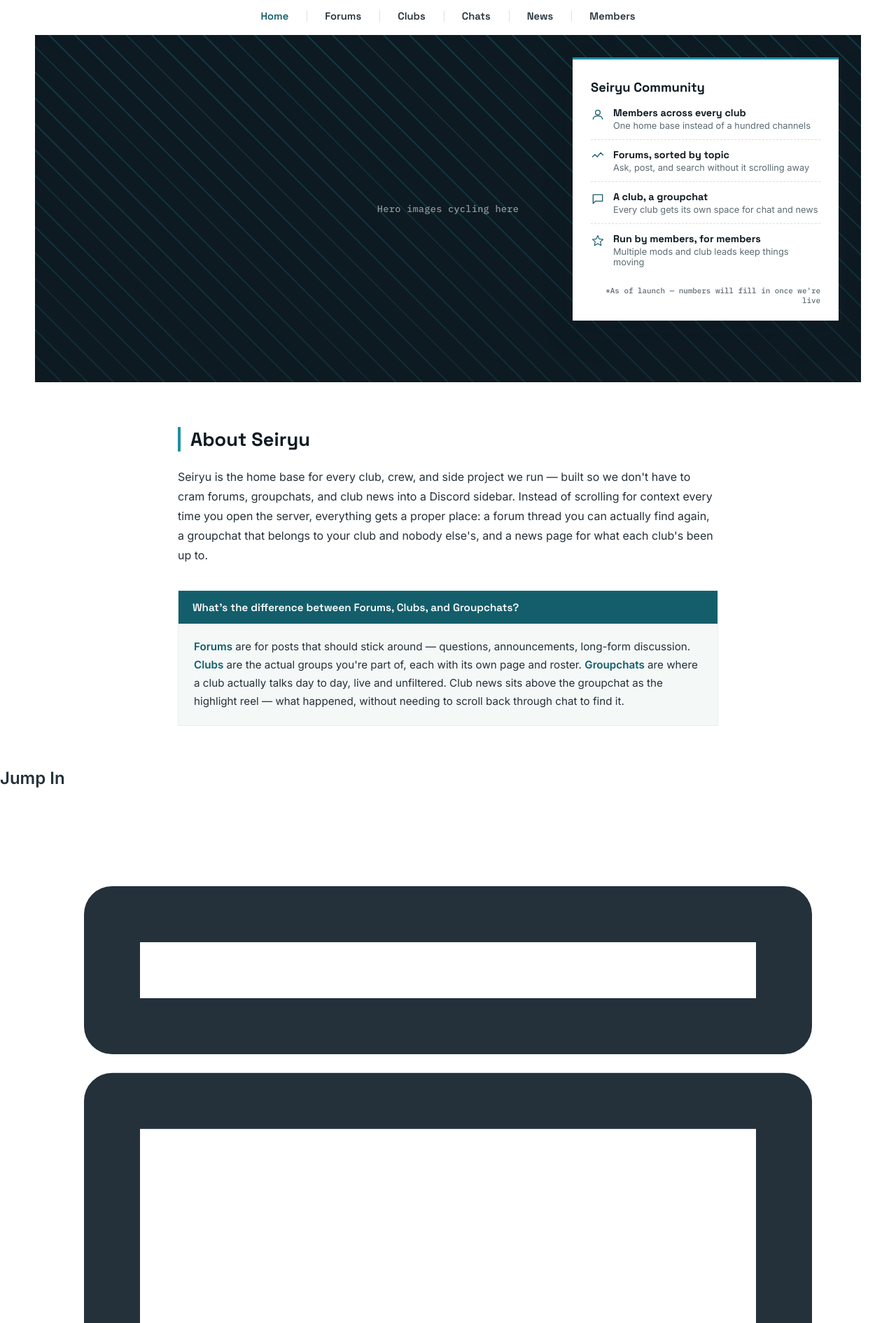
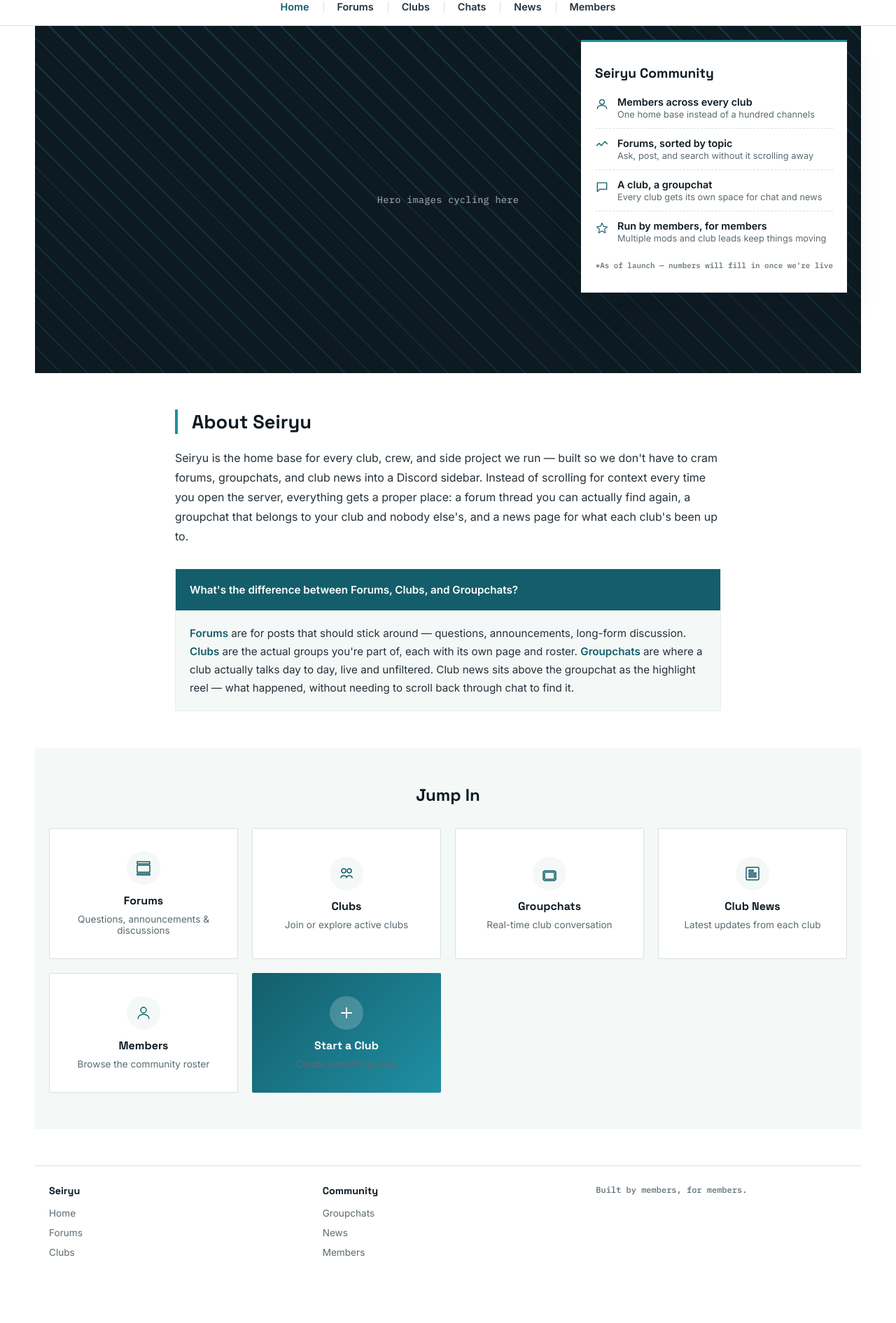
Before and after one commit to vantonioarauza-hub/seiryu-site, a plain HTML site: page index.html in a window 1280 px wide. Shown: the part 75-1965 px from the top of the page at 70% size. Drawn offline with Linux system fonts and the light colour scheme.

Commit message:
Update style.css

```diff
--- a/css/style.css
+++ b/css/style.css
@@ -1,25 +1,29 @@
-/* =========================================================
-   Seiryu — design tokens
-   Ink navy background sections, azure-teal accent (the dragon),
-   warm scale-gold for highlights, mist for light panels.
-   ========================================================= */
 :root {
   --ink: #0E1A22;
   --azure: #1F8FA3;
   --azure-deep: #145E6B;
+  --azure-light: #A8D5E2;
   --gold: #C79A3C;
+  --gold-light: #E8D4B8;
   --mist: #F4F8F7;
   --mist-dim: #E7EFED;
   --slate: #24313A;
   --slate-soft: #5B6B72;
   --hairline: #D8E2E0;
   --white: #FFFFFF;
+  --error: #D64545;
+  --success: #4CAF50;
 
   --font-display: "Space Grotesk", "Helvetica Neue", Arial, sans-serif;
   --font-body: "Inter", "Helvetica Neue", Arial, sans-serif;
   --font-mono: "IBM Plex Mono", ui-monospace, monospace;
 
   --max-width: 1180px;
+  --spacing-xs: 8px;
+  --spacing-sm: 12px;
+  --spacing-md: 20px;
+  --spacing-lg: 32px;
+  --spacing-xl: 52px;
 }
 
 * { box-sizing: border-box; }
@@ -36,37 +40,44 @@
 
 a { color: inherit; text-decoration: none; }
 ul { list-style: none; margin: 0; padding: 0; }
-button { font: inherit; }
+button { font: inherit; border: none; cursor: pointer; }
+h1, h2, h3, h4, h5, h6 { margin: 0; font-family: var(--font-display); }
 
 /* =========================================================
-   Header — wordmark centered above a nav row, like the reference
+   Header
    ========================================================= */
 .site-header {
-  padding-top: 20px;
+  position: sticky;
+  top: 0;
+  background: var(--white);
+  z-index: 100;
+  border-bottom: 1px solid var(--hairline);
 }
 
 .wordmark-row {
   display: flex;
   justify-content: center;
-  padding: 4px 24px 18px;
+  padding: var(--spacing-md) var(--spacing-md) var(--spacing-sm);
 }
 
 .wordmark {
   display: flex;
   align-items: center;
   gap: 10px;
+  transition: opacity 0.2s ease;
 }
 
+.wordmark:hover { opacity: 0.8; }
+
 .wordmark__mark {
-  width: 30px;
-  height: 30px;
+  width: 32px;
+  height: 32px;
   color: var(--azure-deep);
 }
 
 .wordmark__text {
-  font-family: var(--font-display);
   font-weight: 700;
-  font-size: 1.5rem;
+  font-size: 1.4rem;
   letter-spacing: 0.01em;
   color: var(--ink);
 }
@@ -74,6 +85,7 @@
 .primary-nav {
   max-width: var(--max-width);
   margin: 0 auto;
+  padding: 0 var(--spacing-md);
 }
 
 .primary-nav ul {
@@ -99,10 +111,9 @@
 
 .primary-nav a {
   display: block;
-  padding: 12px 26px;
-  font-family: var(--font-display);
+  padding: var(--spacing-sm) var(--spacing-md);
   font-weight: 600;
-  font-size: 0.92rem;
+  font-size: 0.9rem;
   color: var(--slate);
   transition: color 0.15s ease;
 }
@@ -112,7 +123,6 @@
   color: var(--azure-deep);
 }
 
-/* thin dragon-scale rule under the nav, the site's recurring motif */
 .scale-rule {
   height: 6px;
   background-image: radial-gradient(circle at 50% -40%, var(--azure) 0 5px, transparent 5px);
@@ -123,8 +133,7 @@
 }
 
 /* =========================================================
-   Hero — full-bleed media with an overlapping feature card,
-   card anchored upper-right exactly like the reference
+   Hero
    ========================================================= */
 .hero {
   position: relative;
@@ -165,26 +174,25 @@
 
 .feature-card {
   position: absolute;
-  top: 32px;
-  right: 32px;
-  width: min(380px, 86vw);
+  top: var(--spacing-md);
+  right: var(--spacing-md);
+  width: min(380px, 90vw);
   background: var(--white);
-  padding: 28px 26px 22px;
+  padding: var(--spacing-lg) var(--spacing-md);
   box-shadow: 0 18px 40px rgba(14, 26, 34, 0.18);
   border-top: 3px solid var(--azure);
 }
 
 .feature-card__title {
-  margin: 0 0 16px;
-  font-family: var(--font-display);
-  font-size: 1.15rem;
+  margin: 0 0 var(--spacing-md);
+  font-size: 1.2rem;
   color: var(--ink);
 }
 
 .feature-card__list li {
   display: flex;
-  gap: 12px;
-  padding: 12px 0;
+  gap: var(--spacing-sm);
+  padding: var(--spacing-sm) 0;
   border-top: 1px dashed var(--hairline);
 }
 
@@ -203,7 +211,6 @@
 
 .feature-card__list strong {
   display: block;
-  font-family: var(--font-display);
   font-size: 0.9rem;
   color: var(--ink);
 }
@@ -216,7 +223,7 @@
 }
 
 .feature-card__note {
-  margin: 14px 0 0;
+  margin: var(--spacing-sm) 0 0;
   text-align: right;
   font-family: var(--font-mono);
   font-size: 0.68rem;
@@ -224,33 +231,33 @@
 }
 
 /* =========================================================
-   About — heading, body copy, and a highlighted callout box
+   About
    ========================================================= */
 .about {
   max-width: 820px;
   margin: 0 auto;
-  padding: 64px 24px 40px;
+  padding: var(--spacing-xl) var(--spacing-md);
 }
 
 .about__heading {
-  font-family: var(--font-display);
   font-size: 1.7rem;
   color: var(--ink);
   border-left: 4px solid var(--azure);
-  padding-left: 14px;
-  margin: 0 0 22px;
+  padding-left: var(--spacing-md);
+  margin: 0 0 var(--spacing-md);
 }
 
 .about__body {
   font-size: 1rem;
   line-height: 1.75;
   color: var(--slate);
-  margin: 0 0 36px;
+  margin: 0 0 var(--spacing-lg);
 }
 
 .callout {
   background: var(--mist);
   border: 1px solid var(--mist-dim);
+  border-radius: 2px;
 }
 
 .callout__trigger {
@@ -258,16 +265,18 @@
   text-align: left;
   background: var(--azure-deep);
   color: var(--white);
-  border: none;
-  padding: 14px 20px;
-  font-family: var(--font-display);
+  padding: var(--spacing-md) var(--spacing-md);
   font-weight: 600;
   font-size: 0.95rem;
-  cursor: pointer;
+  transition: background 0.2s ease;
+}
+
+.callout__trigger:hover {
+  background: var(--azure);
 }
 
 .callout__body {
-  padding: 20px 22px 22px;
+  padding: var(--spacing-md) var(--spacing-md);
 }
 
 .callout__body p {
@@ -282,32 +291,187 @@
 }
 
 /* =========================================================
+   Quick Links Grid
+   ========================================================= */
+.quick-links {
+  max-width: var(--max-width);
+  margin: 0 auto;
+  padding: var(--spacing-xl) var(--spacing-md);
+  background: var(--mist);
+}
+
+.quick-links h2 {
+  font-size: 1.5rem;
+  color: var(--ink);
+  margin: 0 0 var(--spacing-lg);
+  text-align: center;
+}
+
+.quick-links__grid {
+  display: grid;
+  grid-template-columns: repeat(auto-fit, minmax(240px, 1fr));
+  gap: var(--spacing-md);
+}
+
+.quick-link-card {
+  display: flex;
+  flex-direction: column;
+  align-items: center;
+  justify-content: center;
+  padding: var(--spacing-lg) var(--spacing-md);
+  background: var(--white);
+  border: 1px solid var(--hairline);
+  text-align: center;
+  transition: all 0.2s ease;
+  border-radius: 2px;
+}
+
+.quick-link-card:hover {
+  border-color: var(--azure);
+  box-shadow: 0 8px 20px rgba(31, 143, 163, 0.12);
+}
+
+.quick-link-card--cta {
+  background: linear-gradient(135deg, var(--azure-deep) 0%, var(--azure) 100%);
+  color: var(--white);
+  border: none;
+}
+
+.quick-link-card--cta:hover {
+  box-shadow: 0 12px 28px rgba(20, 94, 107, 0.25);
+}
+
+.quick-link-card--cta h3,
+.quick-link-card--cta p {
+  color: var(--white);
+}
+
+.quick-link-card__icon {
+  width: 48px;
+  height: 48px;
+  margin-bottom: var(--spacing-sm);
+  display: flex;
+  align-items: center;
+  justify-content: center;
+  background: var(--mist);
+  border-radius: 50%;
+  color: var(--azure-deep);
+}
+
+.quick-link-card--cta .quick-link-card__icon {
+  background: rgba(255, 255, 255, 0.2);
+  color: var(--white);
+}
+
+.quick-link-card__icon svg {
+  width: 24px;
+  height: 24px;
+  stroke-width: 1.8;
+}
+
+.quick-link-card h3 {
+  font-size: 1rem;
+  color: var(--ink);
+  margin: 0 0 var(--spacing-xs);
+}
+
+.quick-link-card--cta h3 {
+  color: var(--white);
+}
+
+.quick-link-card p {
+  font-size: 0.85rem;
+  color: var(--slate-soft);
+  margin: 0;
+}
+
+/* =========================================================
    Footer
    ========================================================= */
 .site-footer {
   max-width: var(--max-width);
-  margin: 40px auto 0;
-  padding: 0 24px 40px;
+  margin: var(--spacing-xl) auto 0;
+  padding: 0 var(--spacing-md) var(--spacing-lg);
+  border-top: 1px solid var(--hairline);
 }
 
 .scale-rule--footer {
-  margin-bottom: 18px;
+  margin-bottom: var(--spacing-md);
   opacity: 0.35;
 }
 
-.site-footer p {
-  margin: 0;
+.footer-content {
+  display: grid;
+  grid-template-columns: repeat(auto-fit, minmax(150px, 1fr));
+  gap: var(--spacing-lg);
+  margin-bottom: var(--spacing-lg);
+}
+
+.footer-col h4 {
+  font-size: 0.9rem;
+  color: var(--ink);
+  margin: 0 0 var(--spacing-sm);
+}
+
+.footer-col ul li {
+  margin-bottom: var(--spacing-xs);
+}
+
+.footer-col a {
+  font-size: 0.85rem;
+  color: var(--slate-soft);
+  transition: color 0.2s ease;
+}
+
+.footer-col a:hover {
+  color: var(--azure-deep);
+}
+
+.footer-tagline {
   font-family: var(--font-mono);
   font-size: 0.75rem;
   color: var(--slate-soft);
+  margin: 0;
 }
 
 /* =========================================================
    Responsive
    ========================================================= */
-@media (max-width: 720px) {
-  .primary-nav a { padding: 10px 14px; font-size: 0.85rem; }
-  .hero__media { height: 46vh; min-height: 260px; }
-  .feature-card { position: static; margin: -40px 16px 0; width: auto; }
-  .about { padding-top: 40px; }
+@media (max-width: 900px) {
+  .primary-nav a { padding: var(--spacing-xs) var(--spacing-sm); font-size: 0.85rem; }
+  .feature-card { position: static; margin: -48px var(--spacing-md) 0; width: auto; }
+  .hero__media { height: 50vh; }
+  .quick-links__grid { grid-template-columns: repeat(auto-fit, minmax(200px, 1fr)); }
 }
+
+@media (max-width: 640px) {
+  :root { --spacing-md: 16px; --spacing-lg: 24px; --spacing-xl: 32px; }
+
+  .wordmark__text { font-size: 1.1rem; }
+  .wordmark__mark { width: 28px; height: 28px; }
+
+  .hero__media { height: 40vh; min-height: 240px; }
+
+  .feature-card { padding: var(--spacing-md) var(--spacing-sm); }
+  .feature-card__title { font-size: 1rem; }
+  .feature-card__list svg { width: 18px; height: 18px; }
+  .feature-card__list strong { font-size: 0.85rem; }
+  .feature-card__list span { font-size: 0.75rem; }
+
+  .about { padding: var(--spacing-lg) var(--spacing-md); }
+  .about__heading { font-size: 1.3rem; }
+  .about__body { font-size: 0.95rem; }
+
+  .quick-links { padding: var(--spacing-lg) var(--spacing-md); }
+  .quick-links h2 { font-size: 1.2rem; }
+  .quick-links__grid { grid-template-columns: 1fr; gap: var(--spacing-sm); }
+  .quick-link-card { padding: var(--spacing-md) var(--spacing-sm); }
+
+  .primary-nav li + li::before { height: 12px; }
+
+  .footer-content { grid-template-columns: repeat(2, 1fr); }
+}
+
+@media (prefers-reduced-motion: reduce) {
+  * { animation-duration: 0.01ms !important; animation-iteration-count: 1 !important; transition-duration: 0.01ms !important; }
+}
```
